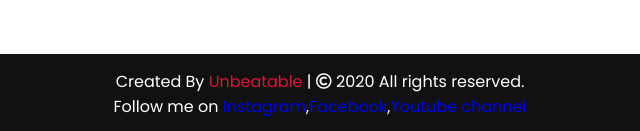
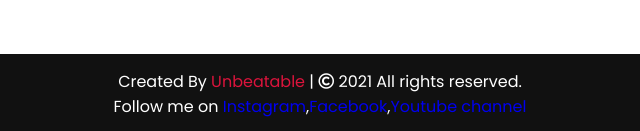
Before and after one commit to unbeatableinterprises/portfolio, a plain HTML site: page index.html in a window 1280 px wide. Shown: the part 4004-4135 px from the top of the page, 320-960 px from the left. Drawn offline with nearby package versions, Linux system fonts and the light colour scheme.

Commit message:
Update index.html

```diff
--- a/index.html
+++ b/index.html
@@ -230,7 +230,7 @@
 
     <!-- footer section start -->
     <footer>
-        <span>Created By <a href="#">Unbeatable</a> | <span class="far fa-copyright"></span> 2020 All rights reserved.</span>
+        <span>Created By <a href="#">Unbeatable</a> | <span class="far fa-copyright"></span> 2021 All rights reserved.</span>
         <br>Follow me on <a href="https://www.instagram.com/unbeatableplays123/"  >Instagram</a>,<a href="https://www.facebook.com/profile.php?id=100070625765816">Facebook</a>,<a href="https://www.youtube.com/channel/UCmmZBpQmIgC9deEW_wNIomw">Youtube channel</a>
     </footer>
 
```
